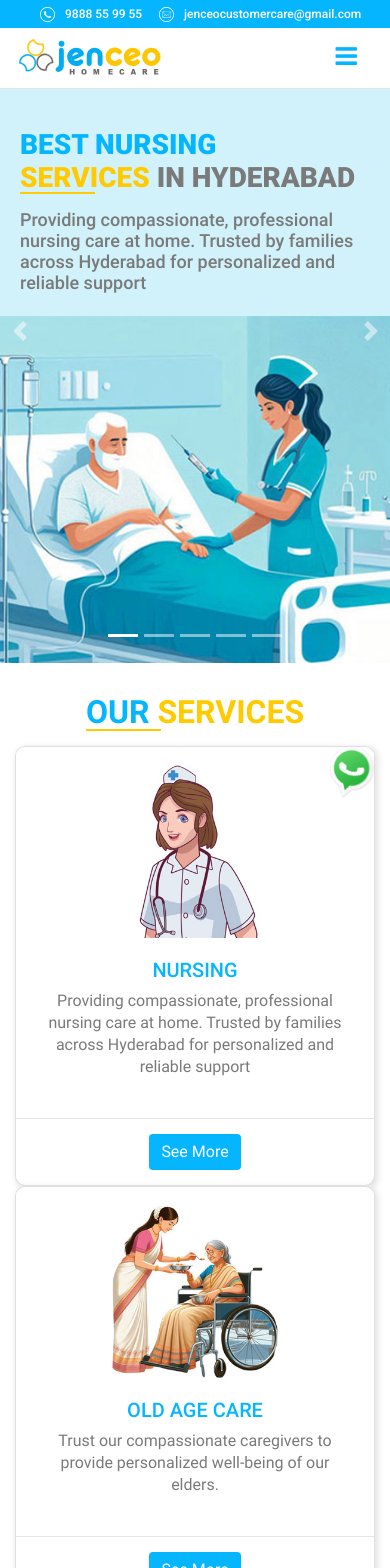
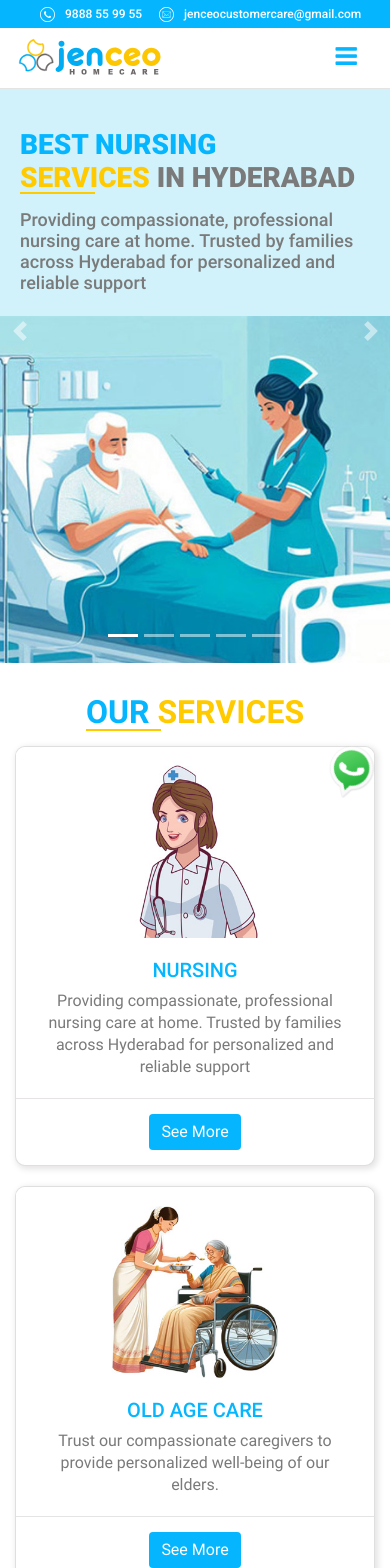
Before and after one commit to jnanaprakashpinisetti/HomeCare, a React (Create React App) app in the folder home-care/: page /#/ in a window 390 px wide. Shown: the top 1568 px of the page. Built offline with nearby package versions, Linux system fonts and the light colour scheme.

Commit message:
Card issue fixed for mobile

```diff
--- a/home-care/src/scss/components/card.scss
+++ b/home-care/src/scss/components/card.scss
@@ -17,7 +17,9 @@
     transition: all 1s;
 
     @include mobile {
-        margin-bottom: 20px
+        margin-bottom: 20px;
+        height: auto;
+
     }
 
     &:hover {
```
